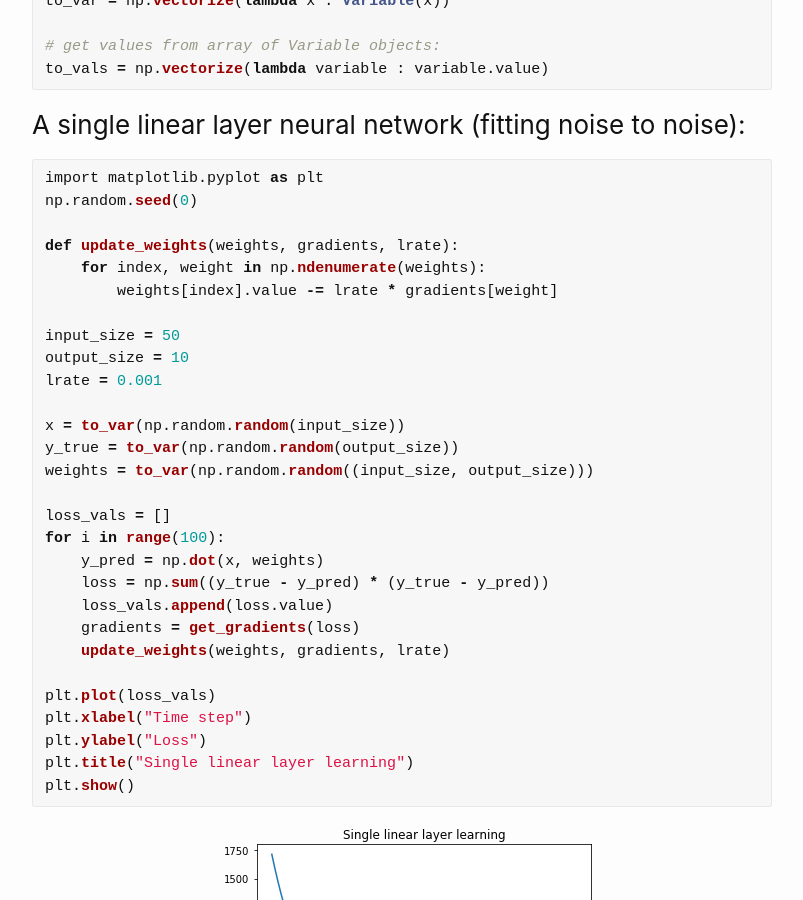
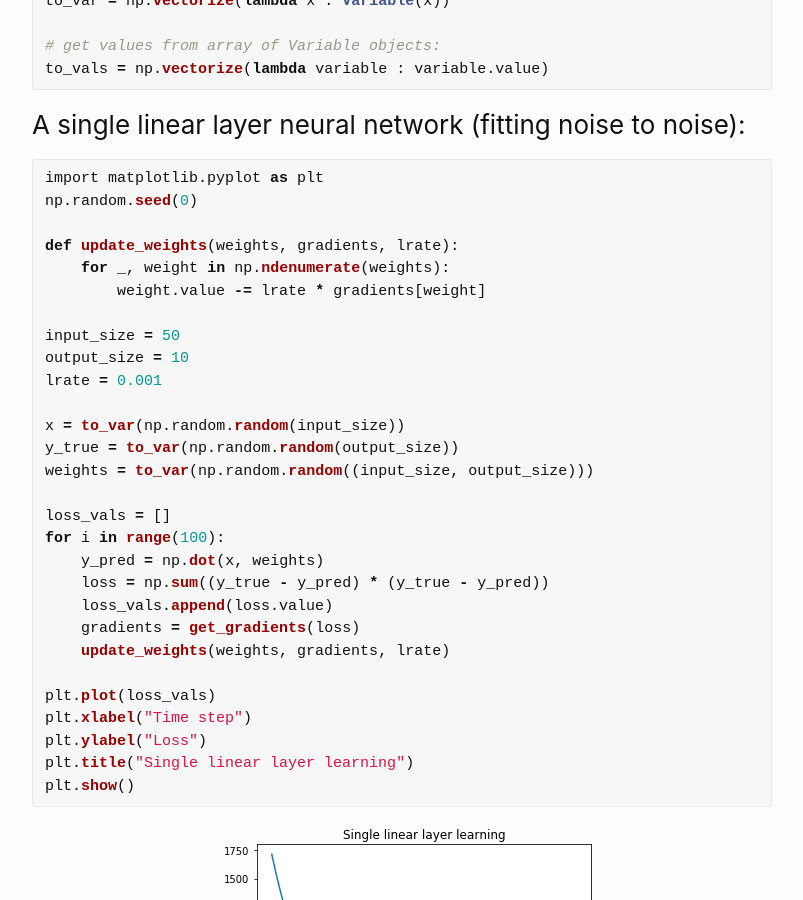
Before and after one commit to sradc/sradc.github.io, a Jekyll site: the page built from _posts/2020-06-11-autodiff.md, in a window 1280 px wide and 900 px high, scrolled down 10220 px. Shown: the whole window, without its empty margins (238-1041 px from the left). Built offline with Jekyll 4.4.1, drawn with Linux system fonts in a browser that asks for light colours; formulas are drawn with MathJax 3; comment, search, counter and statistics services are not loaded.

Commit message:
just use weight, not index..

```diff
--- a/_posts/2020-06-11-autodiff.md
+++ b/_posts/2020-06-11-autodiff.md
@@ -469,8 +469,8 @@ import matplotlib.pyplot as plt
 np.random.seed(0)
 
 def update_weights(weights, gradients, lrate):
-    for index, weight in np.ndenumerate(weights):
-        weights[index].value -= lrate * gradients[weight]
+    for _, weight in np.ndenumerate(weights):
+        weight.value -= lrate * gradients[weight]
 
 input_size = 50
 output_size = 10
```
